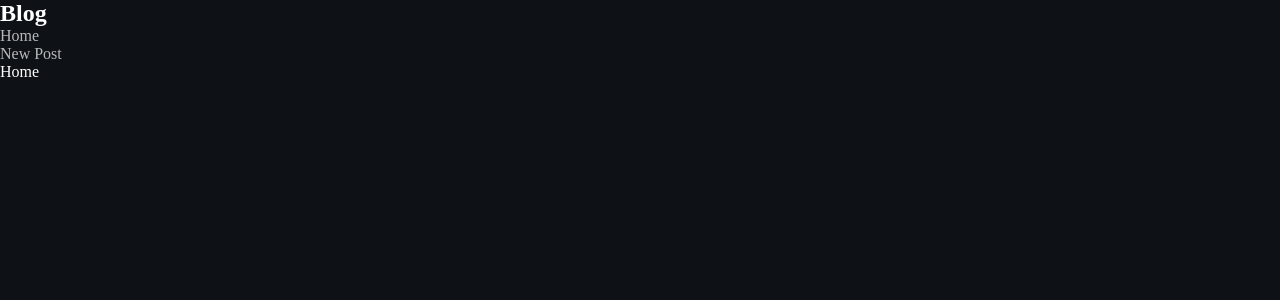
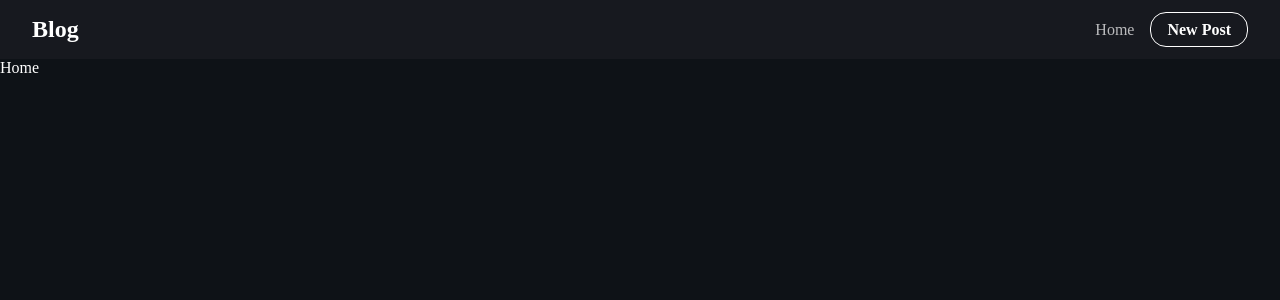
Before and after one commit to ronaldof16/blog-axios, a React (Vite) app: page / in a window 1280 px wide. Shown: the top 300 px of the page. Built offline with nearby package versions, Linux system fonts and the light colour scheme; a web font is replaced by a local one.

Commit message:
criação da classe new-btn

```diff
--- a/src/components/Navbar.jsx
+++ b/src/components/Navbar.jsx
@@ -1,4 +1,6 @@
 import { Link } from "react-router-dom"
+
+import "./Navbar.css"
 
 const Navbar = () => {
   return (
@@ -11,7 +13,7 @@ const Navbar = () => {
                 <Link to={"/"}>Home</Link>
             </li>
             <li>
-            <Link to={"/new"}>New Post</Link>
+                <Link to={"/new"} className="new-btn">New Post</Link>
             </li>
         </ul>
     </nav>
```
